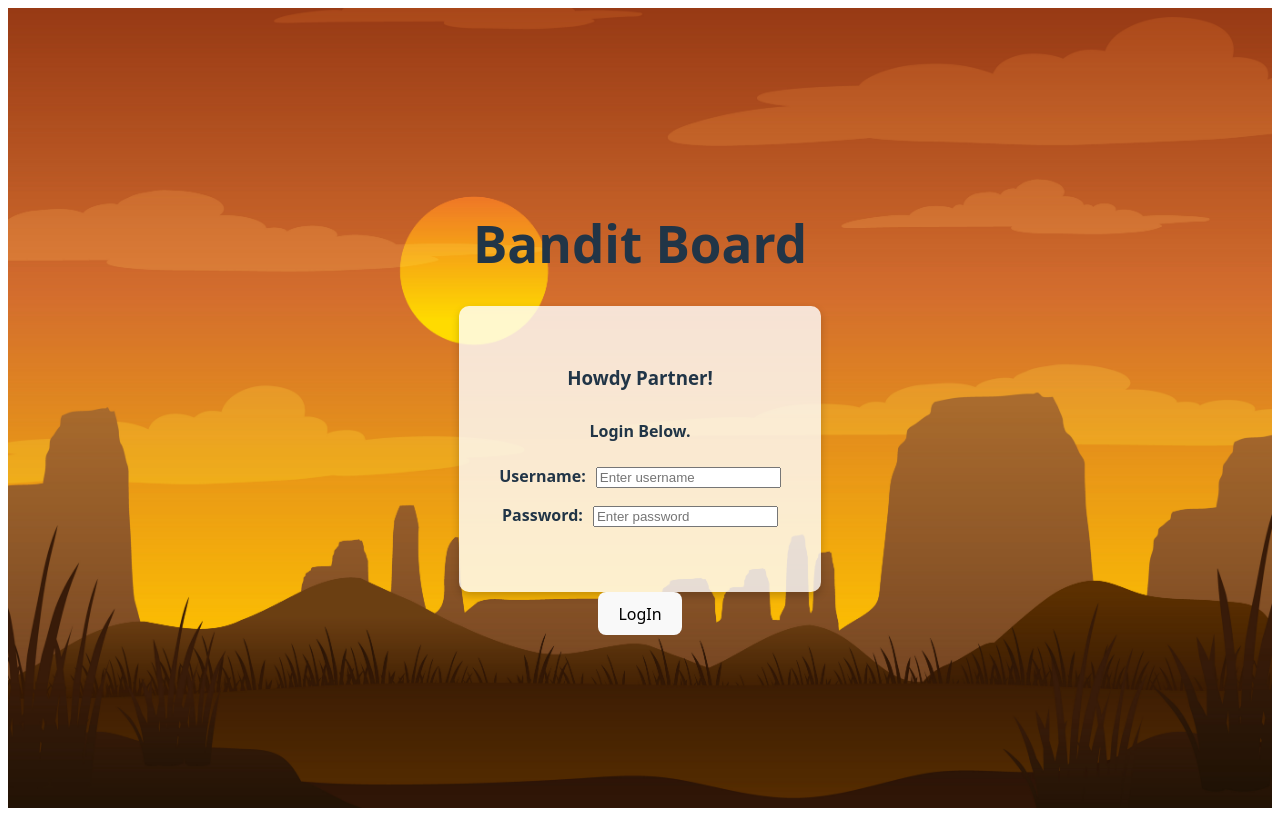
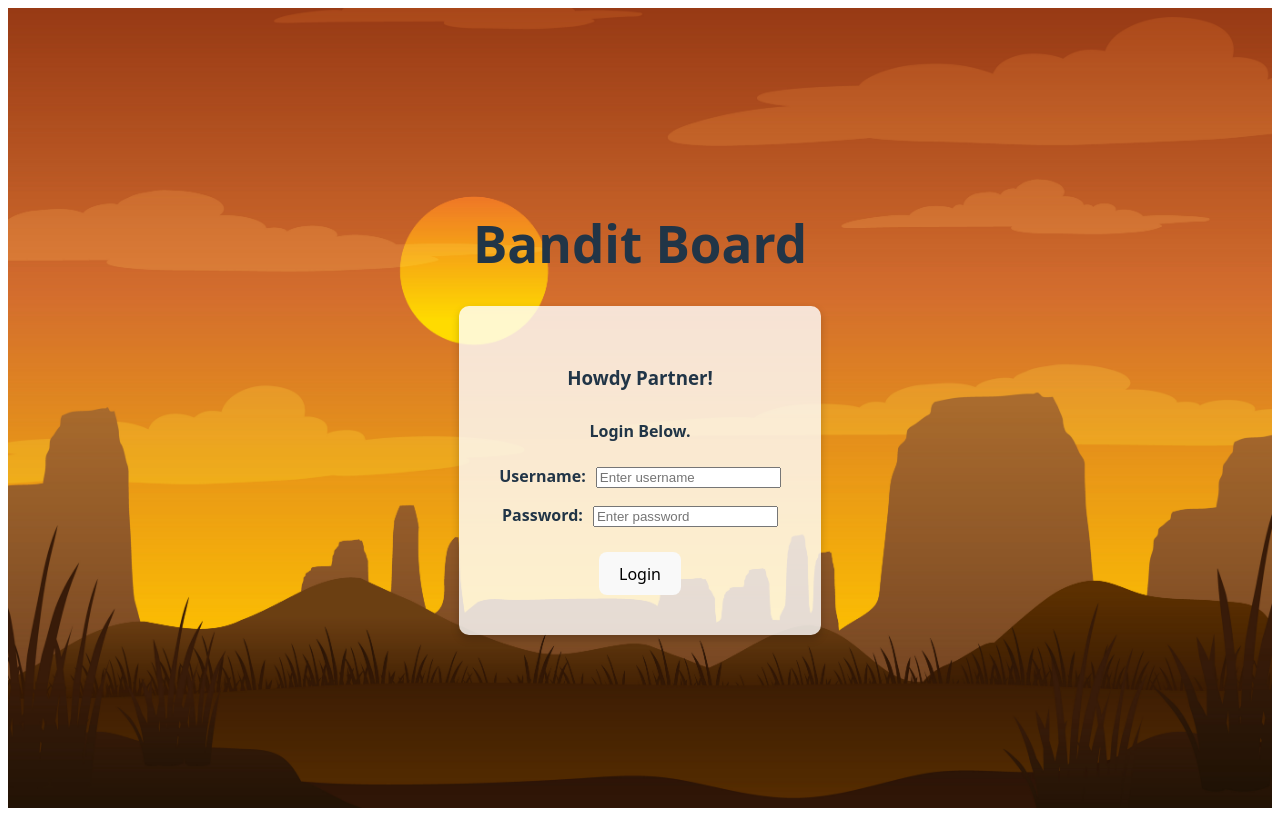
Before and after one commit to kjdove/henhacks26, a React (Vite) app: page / in a window 1280 px wide. Built offline with nearby package versions, Linux system fonts and the light colour scheme.

Commit message:
login button

```diff
--- a/src/App.tsx
+++ b/src/App.tsx
@@ -1,6 +1,6 @@
 import React, { useEffect, useState } from "react";
 import Form from "react-bootstrap/Form";
-import { useNavigate } from "react-router-dom";
+// import { useNavigate } from "react-router-dom";
 import { Button } from "react-bootstrap";
 import Bandits from "./Bandits";
 import { initializeBandits } from "./main";
@@ -23,7 +23,7 @@ export interface Bandit {
 
 export function App (){
     const [user, setUser]=useState<string>("");
-    const [password, setPassword]=useState<string>("");
+    const [password, /*setPassword*/]=useState<string>("");
     const [isSheriff, setIsSheriff] = useState<number>(0);
     const [bandits, setBandits] = useState<Bandit[]>(() => {
     const saved = localStorage.getItem("bandits");
@@ -57,10 +57,6 @@ function login(){
         setIsSheriff(2);
     }
 }
-
-
-
-
 
 if(isSheriff==0){
     return (
@@ -99,8 +95,9 @@ if(isSheriff==0){
                     </div>
                     </span>
                 </div>
+                <Button onClick={login}>Login</Button>
            </div>
-           <Button onClick={login}>LogIn</Button>
+
         </div>
     )
 }else if(isSheriff==2){
```
Also changed, not shown: src/publicDashboard.tsx (+7 -1 lines).
